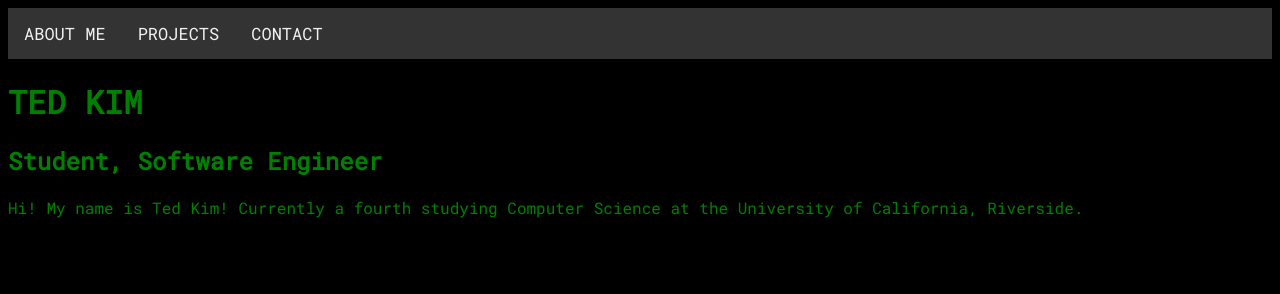
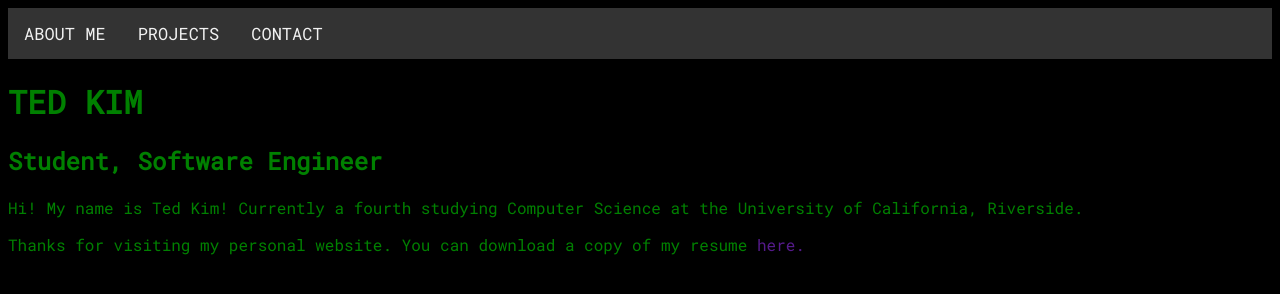
Before and after one commit to tedminkim/tedkim.github.io, a plain HTML site: page index.html in a window 1280 px wide. Drawn offline with Linux system fonts and the light colour scheme.

Commit message:
Added placeholder link for resume copy.

```diff
--- a/index.html
+++ b/index.html
@@ -21,6 +21,7 @@
     <h2>Student, Software Engineer</h2>
     <!--<img src="Images/WebPhoto.jfif" alt="Ted Kim" width="100" height="100">-->
     <p>Hi! My name is Ted Kim! Currently a fourth studying Computer Science at the University of California, Riverside.</p>
+    <p>Thanks for visiting my personal website. You can download a copy of my resume <a href="">here.</a></p>
     <script>
       function myFunction() {
         var x = document.getElementById("myTopnav");
```
